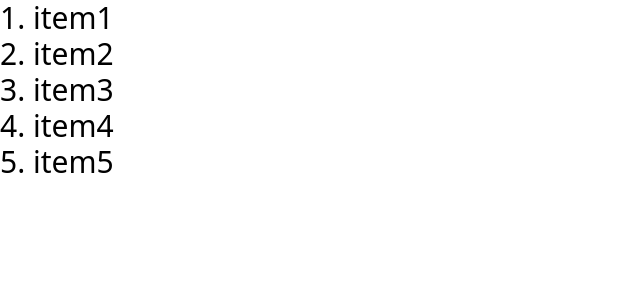
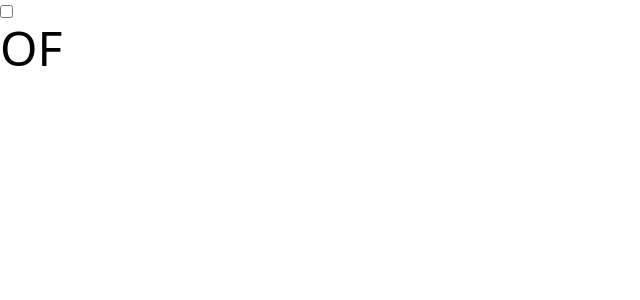
Before and after one commit to gopallchoudhary/React-30-days, a React (Vite) app: page / in a window 1280 px wide. Shown: the top 300 px of the page, without its empty margins (0-640 px from the left). Built offline with nearby package versions, Linux system fonts and the light colour scheme.

Commit message:
added day-5

```diff
--- /dev/null
+++ b/src/Five.jsx
@@ -0,0 +1,20 @@
+import React, { useState } from "react";
+import "./App.css";
+
+function Five() {
+  const [isToggle, setIsToggle] = useState(false);
+  const handleSubmit = () => {
+    setIsToggle((prev) => !prev);
+    console.log(isToggle);
+  };
+  return (
+    <div>
+      <label>
+        <input type="checkbox" onChange={handleSubmit} />
+      </label>
+      <p className="text-5xl">{isToggle ? "ON" : "OF"}</p>
+    </div>
+  );
+}
+
+export default Five;
--- a/src/main.jsx
+++ b/src/main.jsx
@@ -6,6 +6,7 @@ import One from "./One.jsx";
 import Two from "./Two.jsx";
 import Three from "./Three.jsx";
 import Four from "./Four.jsx";
+import Five from "./Five.jsx";
 
 createRoot(document.getElementById("root")).render(
   <StrictMode>
@@ -13,6 +14,7 @@ createRoot(document.getElementById("root")).render(
     {/* <One /> */}
     {/* <Two/> */}
     {/* <Three/> */}
-    <Four/>
+    {/* <Four/> */}
+    <Five/>
   </StrictMode>
 );
```
